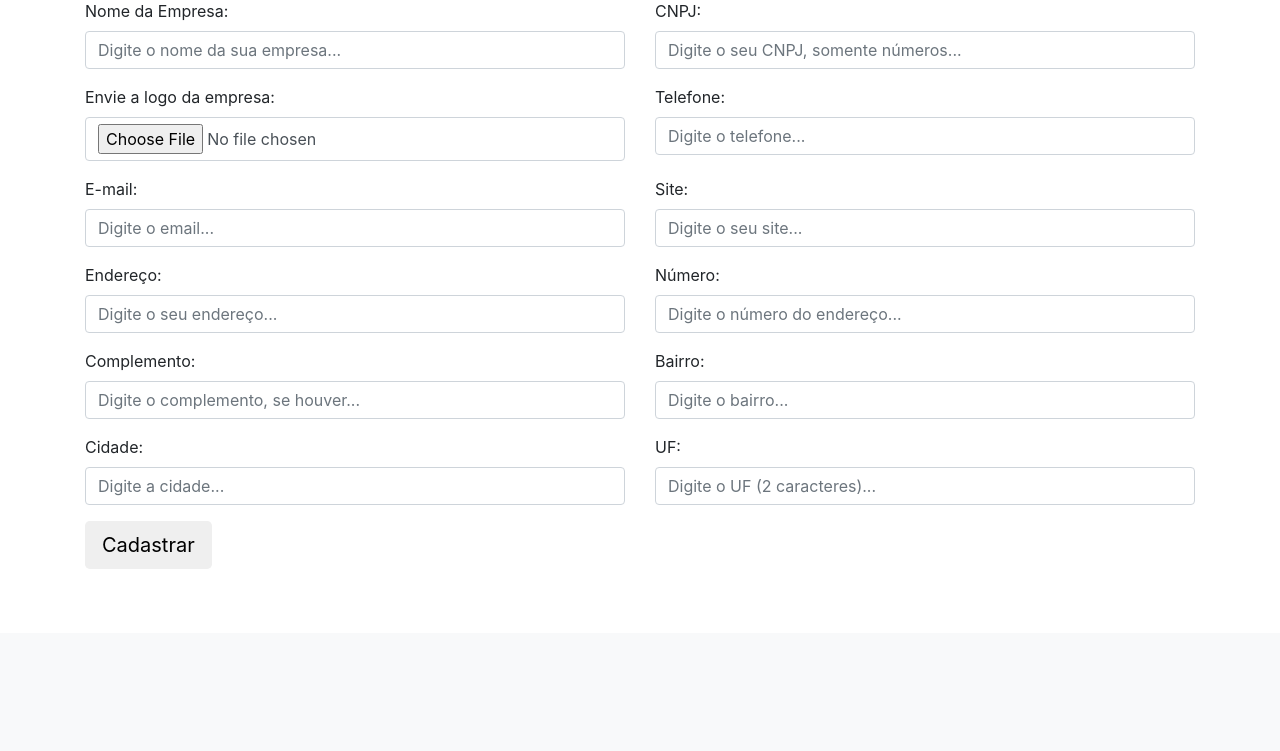
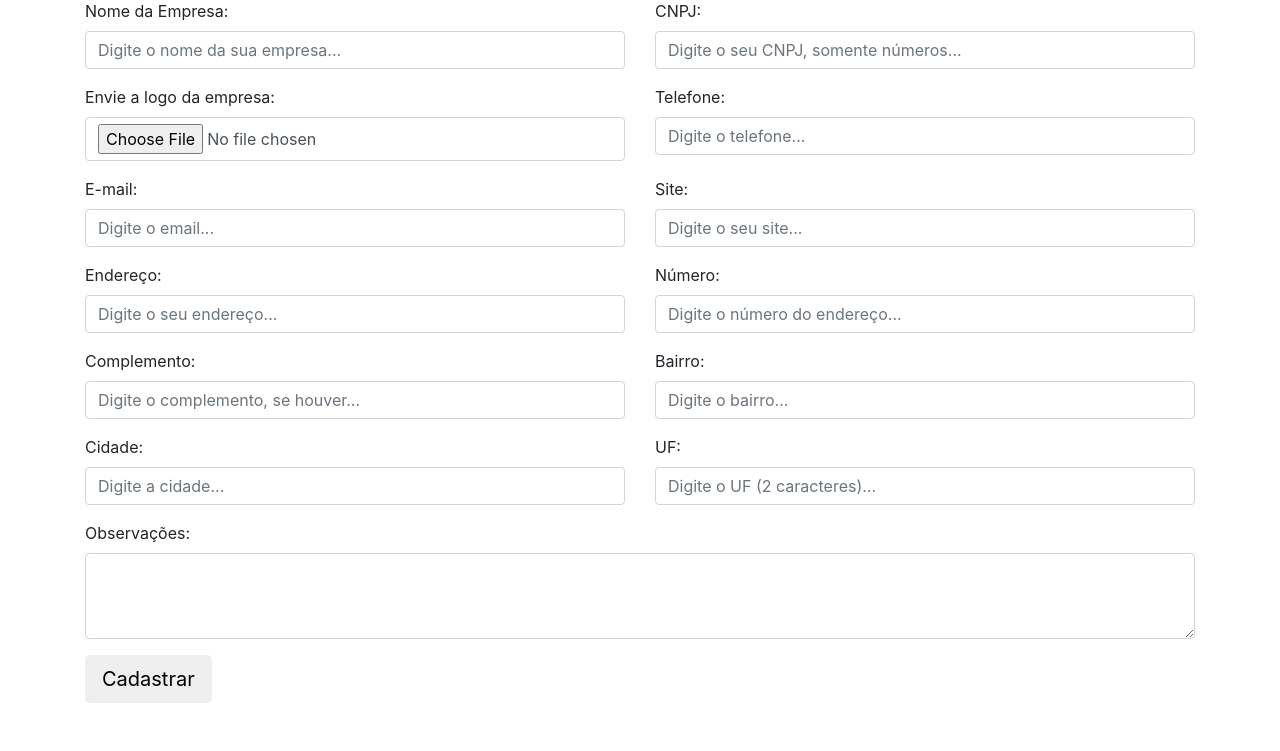
Before and after one commit to marcoskw/licenca, a Django app: page /empresa/cadastrar_empresa/ in a window 1280 px wide. Shown: the part 167-918 px from the top of the page. Before the commit the page ends 719 px from the top, so only its background shows below. Run offline with Django 5.2, Linux system fonts and the light colour scheme; the visitor is signed in with stand-in values (Sample User, id 1); some libraries are stand-ins or nearby versions.

Commit message:
Criado campo de observação no cadastro de empresa

```diff
--- a/empresa/models.py
+++ b/empresa/models.py
@@ -1,4 +1,5 @@
 from django.db import models
+
 
 # Create your models here.
 class Empresa(models.Model):
@@ -14,6 +15,7 @@ class Empresa(models.Model):
     telefone = models.CharField(max_length=11)
     email = models.EmailField(max_length=254)
     site = models.URLField()
+    observacoes = models.TextField(blank=True)
 
     def __str__(self):
         return self.nome_empresa
--- a/empresa/templates/cadastrar_empresa.html
+++ b/empresa/templates/cadastrar_empresa.html
@@ -82,6 +82,11 @@
                     <input type="text" id="uf" name="uf" placeholder="Digite o UF (2 caracteres)..." class="form-control">
                 </div>
 
+                <div class="col-12 mb-3">
+                    <label for="observacoes">Observações:</label>
+                    <textarea id="observacoes" class="form-control" name="observacoes" rows="3"></textarea>
+                </div>
+
                 <div class="col-12">
                     <input type="submit" class="btn btn-lg btn-indigo" value="Cadastrar">
                 </div>
--- a/empresa/views.py
+++ b/empresa/views.py
@@ -28,6 +28,7 @@ def cadastrar_empresa(request):
         bairro = request.POST.get('bairro')
         cidade = request.POST.get('cidade')
         uf = request.POST.get('uf')
+        observacoes = request.POST.get('observacoes')
 
         try:
             empresa = Empresa(
@@ -43,6 +44,7 @@ def cadastrar_empresa(request):
                 bairro=bairro,
                 cidade=cidade,
                 uf=uf,
+                observacoes=observacoes,
             )
             empresa.save()
         except:
```
Also changed, not shown: empresa/migrations/0004_empresa_observacoes.py (added).
